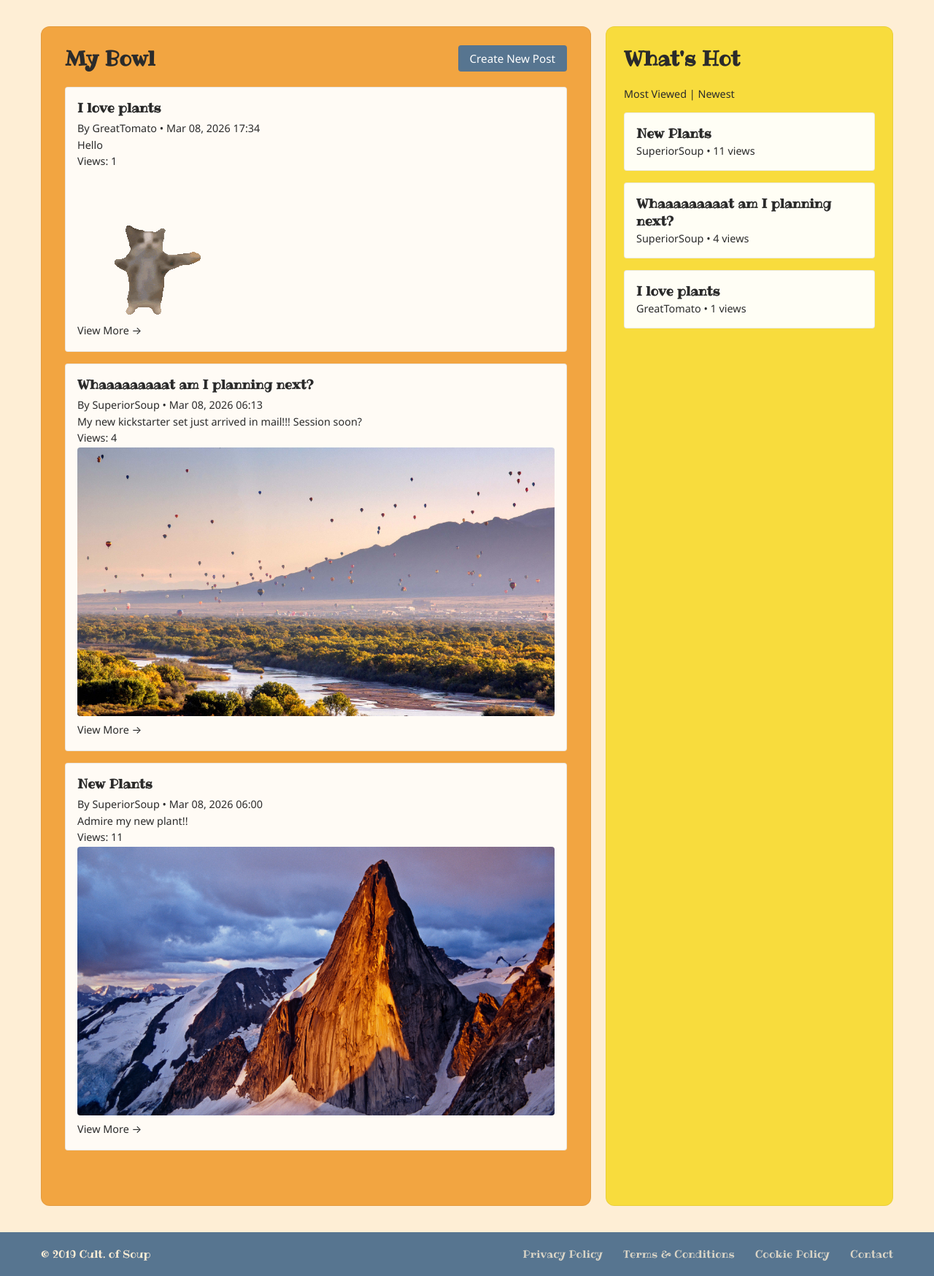
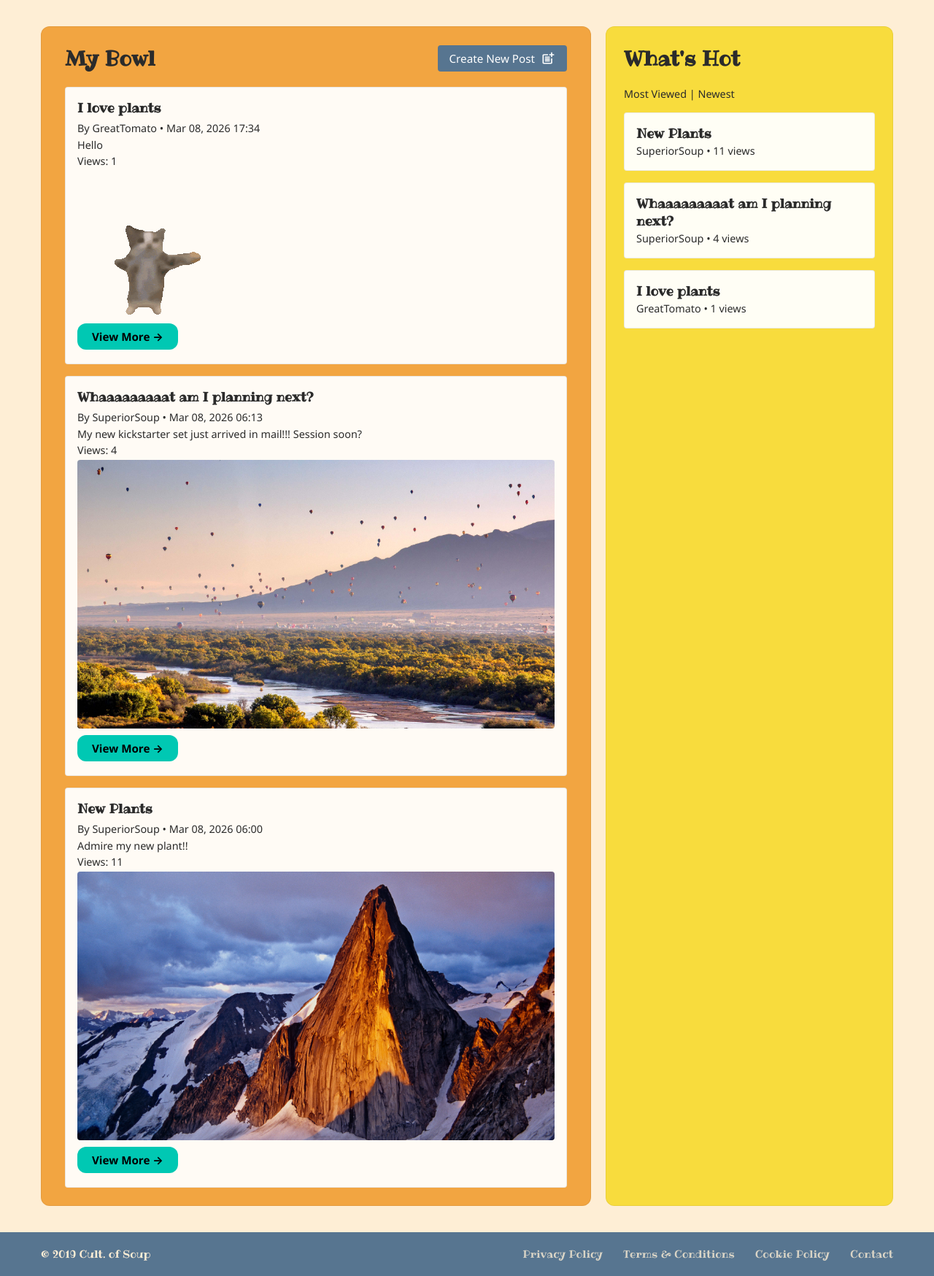
Before and after one commit to Irisveil/TomatoSoup, a Django app: page / in a window 1280 px wide. Shown: the part 96-1844 px from the top of the page at 73% size. Run offline with Django 5.2, Linux system fonts and the light colour scheme; a user stored in the database is signed in; data comes from the database, SQL or seed files in the repository; both versions use the stored data as it was after the commit; data that the repository does not hold is empty; parts of the project's set-up code (start-up, migrations or seed data) failed here and were passed over.

Commit message:
Enhance UI with new 'View More' button styles and update post creation link in home and profile templates; add image to post creation button; adjust home button styles.

```diff
--- a/Soup/static/css/global.css
+++ b/Soup/static/css/global.css
@@ -258,3 +258,23 @@ div.divider {
   background-color: #2b2b2b;
   border: none;
 }
+
+/* View More button – teal pill, bold black text + arrow */
+.view-more-btn {
+  display: inline-block;
+  padding: 0.5rem 1.25rem;
+  background-color: var(--ts-palette-teal);
+  color: #000;
+  font-weight: 700;
+  font-size: 0.95rem;
+  border: none;
+  border-radius: 12px;
+  text-decoration: none;
+  font-family: var(--ts-font-body);
+}
+
+.view-more-btn:hover,
+.view-more-btn:focus-visible {
+  filter: brightness(1.08);
+  text-decoration: none;
+}
--- a/Soup/static/css/home.css
+++ b/Soup/static/css/home.css
@@ -69,6 +69,12 @@
 .home-create-post-btn:hover,
 .home-create-post-btn:focus-visible {
   filter: brightness(1.1);
+}
+
+.home-create-post-btn img {
+  width: 20px;
+  height: 20px;
+  filter: brightness(0) invert(1);
 }
 
 .home-my-bowl-list,
--- a/Soup/templates/home.html
+++ b/Soup/templates/home.html
@@ -10,7 +10,9 @@
     <section class="home-my-bowl" aria-labelledby="my-bowl-heading">
       <div class="home-my-bowl-header">
         <h2 id="my-bowl-heading">My Bowl</h2>
-        <a href="{% url 'new_post' %}" class="home-create-post-btn">Create New Post</a>
+        <a href="{% url 'new_post' %}" class="home-create-post-btn">Create New Post
+          <img src="{% static 'icons/Icon Right_newpost.svg' %}" alt="" aria-hidden="true" />
+        </a>
       </div>
       <div class="home-my-bowl-list">
         {% for post in feed_posts %}
@@ -37,7 +39,7 @@
                 <img src="{{ images.0.image.url }}" alt="" style="max-width: 100%; height: auto; border-radius: 4px;" />
               {% endif %}
             {% endwith %}
-            <p><a href="{% url 'post' post.id %}">View More →</a></p>
+            <p><a href="{% url 'post' post.id %}" class="view-more-btn">View More →</a></p>
           </article>
         {% empty %}
           <p>No posts from your hobbies yet. Pick hobbies on your profile or create a post.</p>
--- a/Soup/templates/profile.html
+++ b/Soup/templates/profile.html
@@ -85,7 +85,7 @@
           <div class="post-card-body">
             <h3 class="post-card-title">{{ post.title|default:"Untitled" }}</h3>
             <p class="post-card-desc">{{ post.description|truncatewords:12 }}</p>
-            <a href="{% url 'post' post.id %}" class="post-card-link">View More →</a>
+            <a href="{% url 'post' post.id %}" class="view-more-btn">View More →</a>
           </div>
         </article>
       {% empty %}
```
Also changed, not shown: Soup/static/css/profile.css (+0 -17 lines), db.sqlite3, media/entry_images/cat.gif (added).
